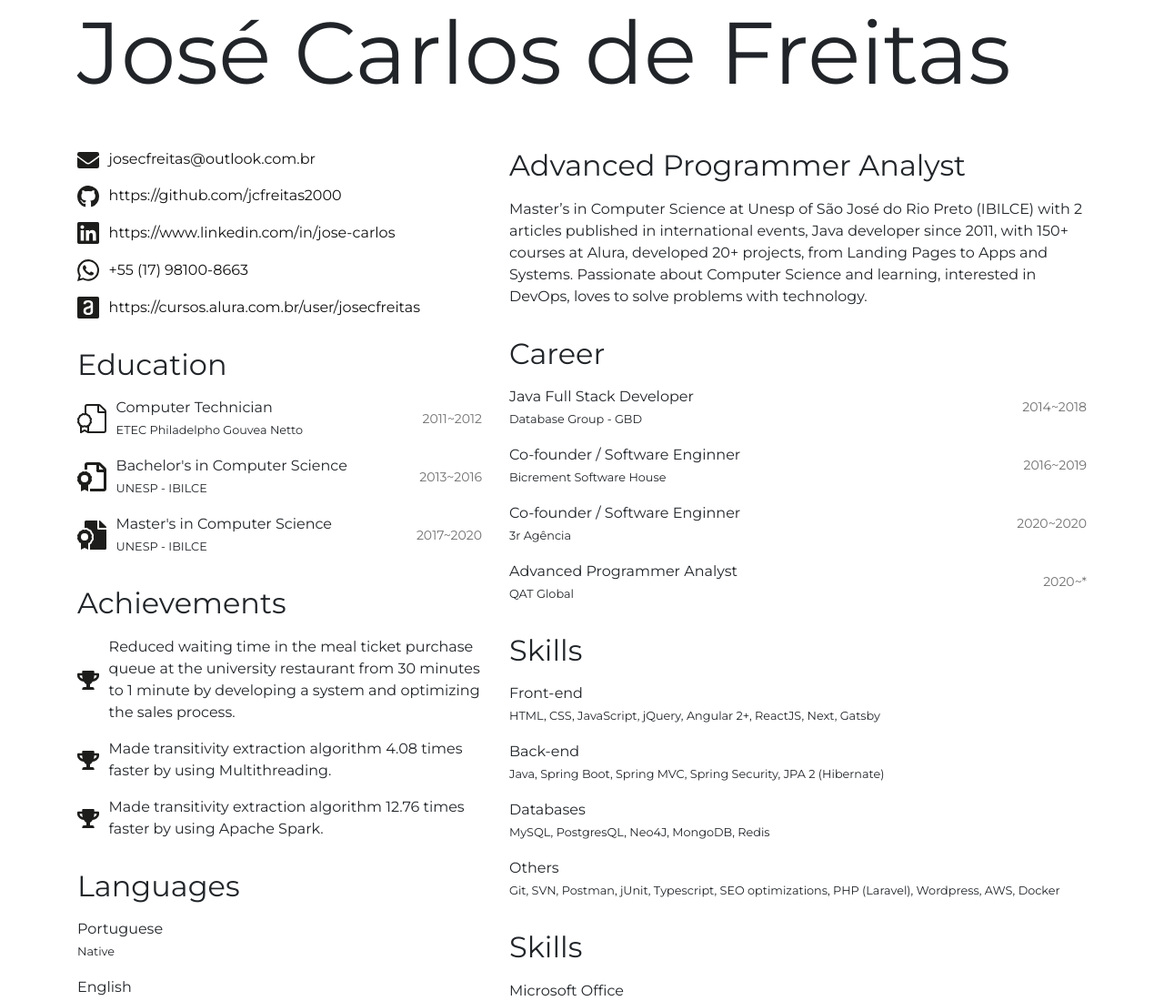
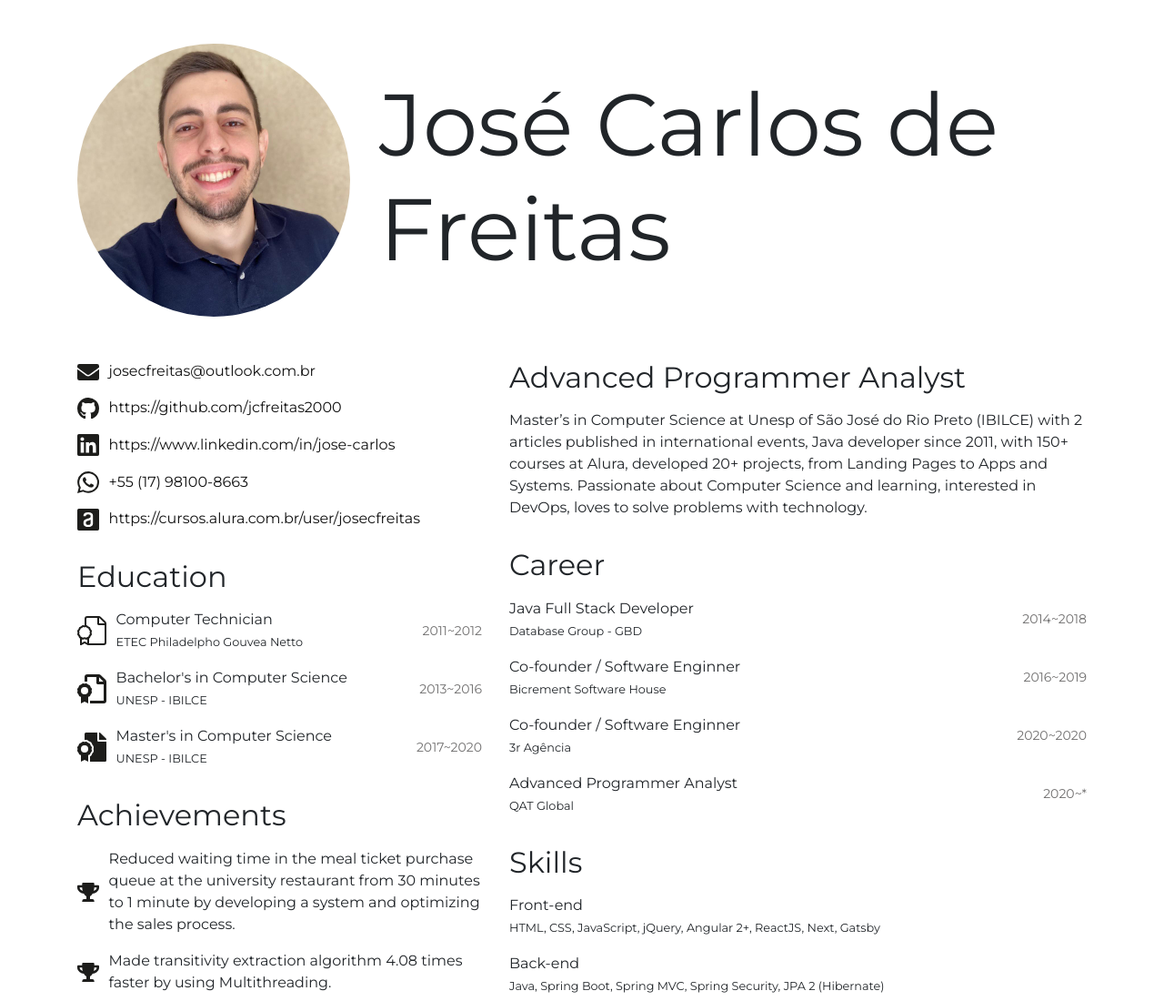
Before and after one commit to josecfreitas/cv, a Gatsby site: page / in a window 1280 px wide. Shown: the top 1100 px of the page at 91% size. Built offline with nearby package versions, Linux system fonts and the light colour scheme; Gatsby itself is replaced by a stand-in of ours.

Commit message:
add profile photo

```diff
--- /dev/null
+++ b/src/components/cv-header.js
@@ -0,0 +1,59 @@
+import React from "react"
+import styled from "styled-components"
+import { graphql, useStaticQuery } from "gatsby"
+import Img from "gatsby-image"
+
+const HeaderContainer = styled.div`
+	display: flex;
+	align-items: center;
+	gap: 2rem;
+	margin: 0.5em 0;
+
+	font-size: 96px;
+
+	@media (max-width: 990px) {
+		font-size: 48px;
+		flex-direction: column;
+	}
+`
+
+const ProfileImage = styled(Img)`
+	width: 300px;
+	border-radius: 50%;
+
+	@media (max-width: 990px) {
+		width: 200px;
+	}
+`
+
+const CustomH1 = styled.h1`
+	font-size: inherit;
+`
+
+const CvHeader = ({ children }) => {
+	const image = useStaticQuery(graphql`
+		query {
+			profile: file(relativePath: { eq: "profile.jpg" }) {
+				childImageSharp {
+					fluid(maxWidth: 500) {
+						...GatsbyImageSharpFluid_withWebp
+					}
+				}
+			}
+		}
+	`)
+
+	return (
+		<HeaderContainer>
+			<div>
+				<ProfileImage
+					fluid={image.profile.childImageSharp.fluid}
+					alt="José Carlos' profile photo"
+				/>
+			</div>
+			<CustomH1>{children}</CustomH1>
+		</HeaderContainer>
+	)
+}
+
+export default CvHeader
--- a/src/components/cv-title.js
+++ /dev/null
@@ -1,15 +0,0 @@
-import React from "react"
-import styled from "styled-components"
-
-const CustomH1 = styled.h1`
-	font-size: 96px;
-  margin-bottom: 0.5em;
-
-  	@media(max-width: 768px) {
-	  	font-size: 48px;
-	}
-`
-
-const CvTitle = ({ children }) => <CustomH1>{children}</CustomH1>
-
-export default CvTitle
--- a/src/pages/index.js
+++ b/src/pages/index.js
@@ -6,7 +6,7 @@ import { Col, Container, Row } from "react-bootstrap"
 import CvLinks from "../components/cv-links"
 import CvEducation from "../components/cv-education"
 import CvAchievements from "../components/cv-achievements"
-import CvTitle from "../components/cv-title"
+import CvHeader from "../components/cv-header"
 import CvBio from "../components/cv-bio"
 import CvCareer from "../components/cv-career"
 import CvSkills from "../components/cv-skills"
@@ -17,15 +17,15 @@ const IndexPage = () => (
 	<Layout>
 		<Container>
 			<SEO description={"José Carlos' Curriculum Vitae"} />
-			<CvTitle>José Carlos de Freitas</CvTitle>
+			<CvHeader>José Carlos de Freitas</CvHeader>
 			<Row>
-				<Col md={5}>
+				<Col lg={5}>
 					<CvLinks />
 					<CvEducation />
 					<CvAchievements />
 					<CvLanguages />
 				</Col>
-				<Col md={7}>
+				<Col lg={7}>
 					<CvBio />
 					<CvCareer />
 					<CvSkills />
```
Also changed, not shown: src/assets/images/logo.png (deleted), src/assets/images/profile.jpg (added).
